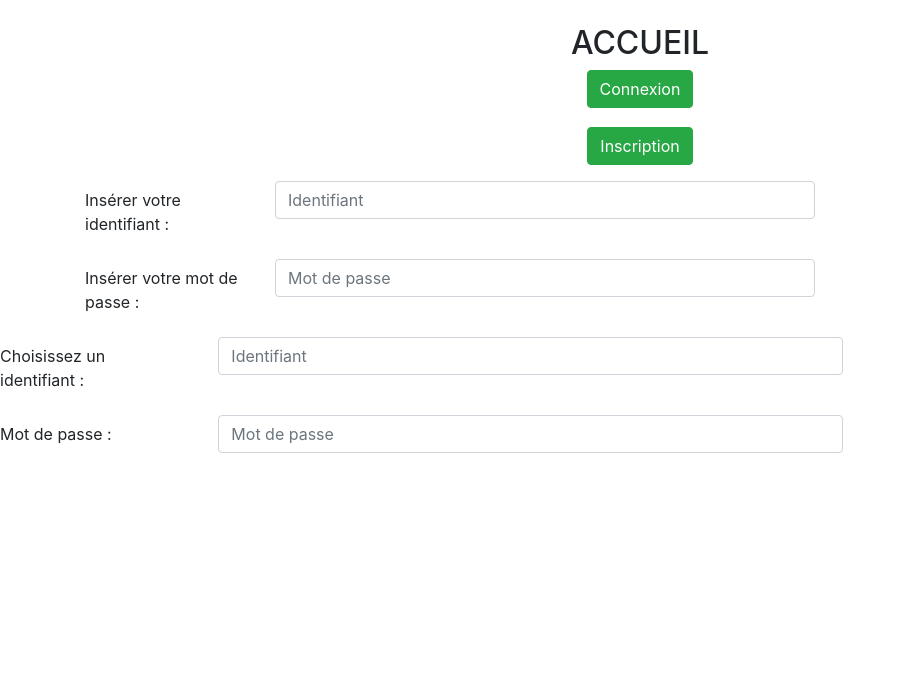
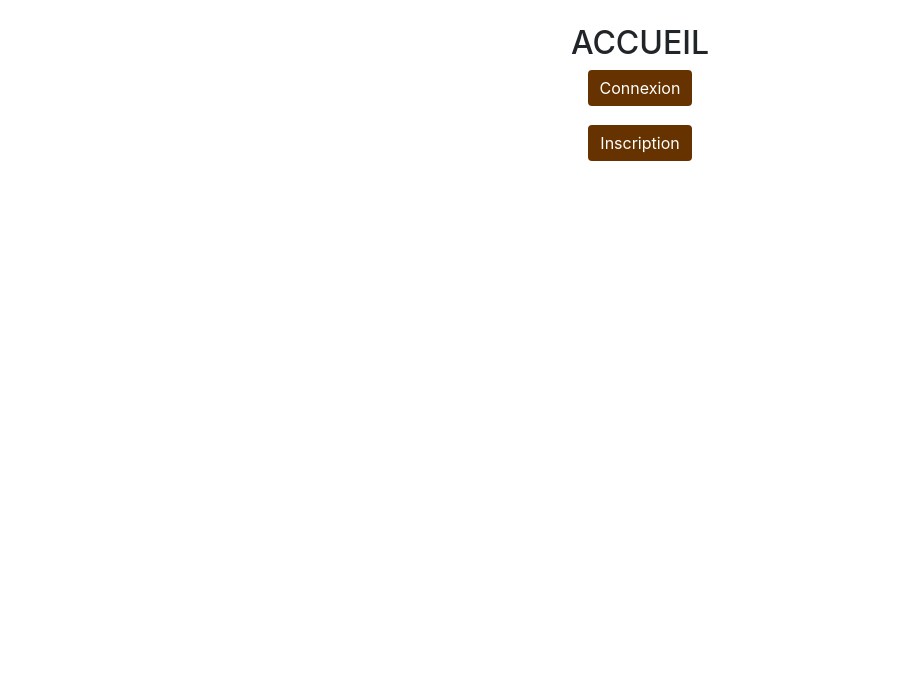
Before and after one commit to AntoineLSopra/Loupgarou, a web app: page / in a window 1280 px wide. Shown: the part 80-773 px from the top of the page, without its empty margins (0-905 px from the left). Run offline with its HTML, style and script files only (its server is not run), Linux system fonts and the light colour scheme; data that the repository does not hold is empty.

Commit message:
Modif masquage avec CSS + finition inscription

```diff
--- a/loupgarou-html/WebContent/assets/css/bouton.css
+++ b/loupgarou-html/WebContent/assets/css/bouton.css
@@ -1,3 +1,9 @@
 .btn-primary, .btn-primary:hover, .btn-primary:active, .btn-primary:visited {
     background-color: #663300;
     border-style: hidden;
+}
+
+section#connexion,
+section[id="inscription"] {
+	display:none;
+}
--- a/loupgarou-html/WebContent/index.html
+++ b/loupgarou-html/WebContent/index.html
@@ -9,6 +9,7 @@
     integrity="sha384-MCw98/SFnGE8fJT3GXwEOngsV7Zt27NXFoaoApmYm81iuXoPkFOJwJ8ERdknLPMO"
     crossorigin="anonymous"
     href="https://stackpath.bootstrapcdn.com/bootstrap/4.1.3/css/bootstrap.min.css" />
+    <link rel="stylesheet" type="text/css" href="assets/css/bouton.css" />
 </head>
 <body>
     <nav></nav>
@@ -21,7 +22,7 @@
         </div>
     </header>
     <br />
-<div class="container">
+<div class="container accueil">
             <div class="row justify-content-center">
             <div class="col-8  text-center">
                     <h2>ACCUEIL</h2>
@@ -31,21 +32,26 @@
 <div class="button">
 	<div class="form-group row">
 		<div class="col-sm-2"></div>
-		<div class="col-8 text-center"> <a class="btn btn-success" href="#connexion">Connexion</a>
+		<div class="col-8 text-center"> <a class="btn btn-primary" href="#connexion">Connexion</a>
 	</div>
 </div>
 <div class="col-sm-2"></div>
 <div class="col-sm-2"></div>
 <div class="buttonInscription">
-	<div class="form-group row">
+<!-- 	<div class="form-group row"> -->
 		<div class="col-sm-2"></div>
-		<div class="col-12 text-center"> <a class="btn btn-success" href="#inscription">Inscription</a>
+		<div class="col-12 text-center"> <a class="btn btn-primary" href="#inscription">Inscription</a>
 		</div>
 	</div>
 </div>
-</div>
+<!-- </div> -->
     <section id="connexion">
         <div class="container">
+        <div class="row justify-content-center">
+            <div class="col-8  text-center">
+                    <h3>Connexion</h3>
+            </div>
+            </div>
         <div class="form-group row">
         <label for="nom" class="col-sm-2 col-form-label">Insérer votre identifiant&nbsp;:</label>
             <div class="col-sm-6">
@@ -63,6 +69,26 @@
         </div>
     </section>
     <section id="inscription">
+	    <div class="container">
+	        <div class="row justify-content-center">
+	            <div class="col-8  text-center">
+	                    <h3>Inscription</h3>
+	            </div>
+	            </div>
+	     <div class="form-group row">
+            <label for="nom" class="col-sm-2 col-form-label">Ajouter un nom&nbsp;:</label>
+            <div class="col-sm-6">
+                <input type="text" class="form-control" id="nom"
+                    name="nom" placeholder="Nom" />
+            </div>
+        </div>
+        <div class="form-group row">
+            <label for="nom" class="col-sm-2 col-form-label">Ajouter un prénom&nbsp;:</label>
+            <div class="col-sm-6">
+                <input type="text" class="form-control" id="prenom"
+                    name="prenom" placeholder="Prénom" />
+            </div>
+        </div>
         <div class="form-group row">
             <label for="nom" class="col-sm-2 col-form-label">Choisissez un identifiant&nbsp;:</label>
             <div class="col-sm-6">
@@ -77,6 +103,7 @@
                 <input type="text" class="form-control" id="password"
                     name="password" placeholder="Mot de passe" />
             </div>
+        </div>
         </div>
     </section>
     <br />
```
